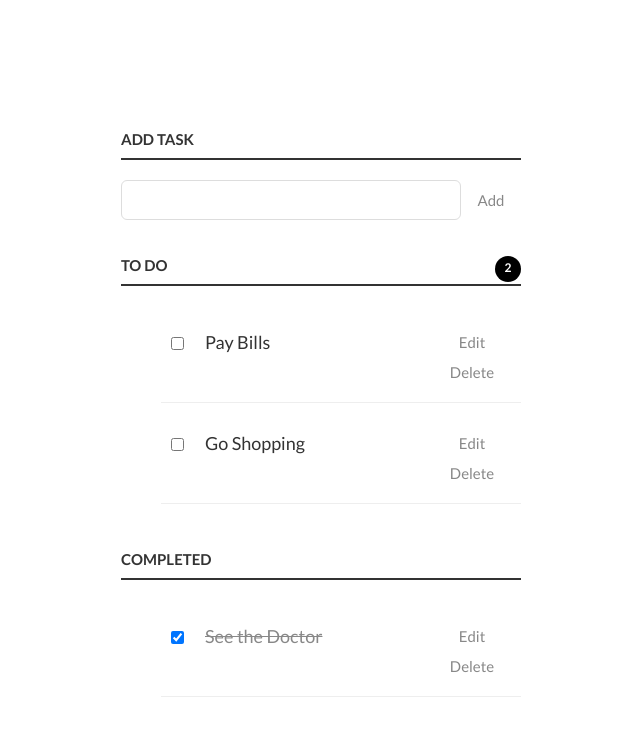
After one commit to wiz4rd54/moontimes_website, a PHP site: page /todo_event.php in a window 1280 px wide. The commit adds this page. Shown: the top 736 px of the page, without its empty margins (319-959 px from the left). Run offline with PHP 8.4, Linux system fonts and the light colour scheme; some libraries are stand-ins or nearby versions.

Commit message:
Update 27 June 1

```diff
--- a/forgot.php
+++ b/forgot.php
@@ -80,7 +80,7 @@ session_start();
     <head>
         <title>Login</title>
         <meta name="viewport" content="width=device-width, initial-scale=1.0">
-        <link rel="stylesheet" href="loginstyle.css" type="text/css">
+        <link rel="stylesheet" href="login-style.css" type="text/css">
     </head>
     <body>
         <form method="post" class="form">
--- a/newevent.php
+++ b/newevent.php
@@ -19,7 +19,6 @@ session_start();
         $result = mysqli_query($con,$query);
         if ($result)
         {
-            echo '<div class="alert"> Entered data </div>';
             header("Location: dashboard.php");
             die;
         }
--- /dev/null
+++ b/todo.js
@@ -0,0 +1,85 @@
+//based on Treehouse tutorial
+$(document).ready(function(){
+
+	//ADD ITEM
+	$('button#add').on('click',function(){
+		//get input's value
+		var $newTask = $('#new-task').val();
+		//check for empty value
+		if($newTask==='') {
+			//show alert message
+			$('.warning').html('<i class="fa fa-warning"></i> No task added').show();
+			//hide success message
+			$('.success').hide();
+		}else{
+			//show success message
+			$('.success').html('<i class="fa fa-check"></i>Task added to list').fadeIn('slow').delay(500).fadeOut();
+			//hide warning
+			$('.warning').hide();
+			//generate and add new list item
+			var newListItem = '<li>';
+			newListItem+='<input type="checkbox">';
+			newListItem+='<label>'+$newTask+'</label>';
+			newListItem+='<input type="text" class="inputTask">';
+			newListItem+='<button class="edit">Edit</button>';
+			newListItem+='<button class="delete">Delete</button>';
+			newListItem+='</li>';
+      //apend to list
+			$('ul#incomplete-tasks').append(newListItem);
+      $('.inputTask').val($newTask);
+			//empty input value
+			$('#new-task').val('');
+		};//end else statement
+		countTask();
+	});//end button click function
+
+	//EDIT TASK
+	//user clicks on edit button
+	$('ul').on('click', '.edit',function(){
+		//get parent
+		var parent = $(this).parent();
+		//check parent class
+		if (!parent.hasClass('editMode')) {
+			parent.addClass('editMode');
+		}else if (parent.hasClass('editMode')) {
+			//grab value entered in input and set as label
+			var editTask = $(this).prev('input[type="text"]').val();
+			var editLabel = parent.find('label');
+			editLabel.html(editTask);
+			//remove edit class
+			parent.removeClass('editMode');
+		};
+
+	});
+
+	//COMPLETE TASK
+	$('ul').on('change','input[type="checkbox"]', function(){
+		//get grand parent
+		var grandpa = $(this).parent().parent();
+		//get parent
+		var parent = $(this).parent();
+		//check which ul the li is under
+		if (grandpa.is('#incomplete-tasks')) {
+			parent.remove();
+			$('#completed-tasks').append(parent);
+		}else if(grandpa.is('#completed-tasks')){
+			parent.remove();
+			$('#incomplete-tasks').append(parent);
+		}
+		countTask();
+	});
+
+	//DELETE TASK
+	$('ul').on('click','.delete',function(){
+		$(this).parent().remove();
+		countTask();
+	});//end delete function
+
+	//TASK COUNTER
+	function countTask(){
+		var remainTask = $('#incomplete-tasks li').length;
+		$('#counter').hide().fadeIn(300).html(remainTask);
+	};
+	countTask();
+
+});//end dom ready
--- /dev/null
+++ b/todo_event.php
@@ -0,0 +1,34 @@
+<?php
+?>
+<!DOCTYPE html>
+<html>
+  <head>
+    <title>Todo App</title>
+    <link href='https://fonts.googleapis.com/css?family=Lato:300,400,700' rel='stylesheet' type='text/css'>
+    <link rel="stylesheet" href="todo_style.css" type="text/css" media="screen" charset="utf-8">
+    <link rel="stylesheet" href="../font-awesome-4.3.0/css/font-awesome.min.css">
+  </head>
+  <body>
+    <div class="container">
+        <p>
+            <label for="new-task">Add Task</label><input id="new-task" type="text"><button id="add">Add</button>
+            <div class="warning"></div>
+            <div class="success"></div>
+        </p>
+
+        <h3>To do
+            <span id="counter"></span></h3>
+            <ul id="incomplete-tasks">
+                <li><input type="checkbox"><label>Pay Bills</label><input type="text" value="Pay Bills"><button class="edit">Edit</button><button class="delete">Delete</button></li>
+                <li><input type="checkbox"><label>Go Shopping</label><input type="text" value="Go Shopping"><button class="edit">Edit</button><button class="delete">Delete</button></li>
+            </ul>
+
+        <h3>Completed</h3>
+            <ul id="completed-tasks">
+            <li><input type="checkbox" checked><label>See the Doctor</label><input type="text"><button class="edit">Edit</button><button class="delete">Delete</button></li>
+            </ul>
+    </div>
+    <script src="https://ajax.googleapis.com/ajax/libs/jquery/3.5.1/jquery.min.js"></script>
+    <script src="todo.js"></script>
+  </body>
+</html>
--- /dev/null
+++ b/todo_style.css
@@ -0,0 +1,149 @@
+@import url("//maxcdn.bootstrapcdn.com/font-awesome/4.3.0/css/font-awesome.min.css");
+/* Basic Style */
+/* Basic Style */
+body {
+  background: #fff;
+  color: #333;
+  font-family: Lato, sans-serif;
+}
+.container {
+  display: block;
+  width: 400px;
+  margin: 100px auto 0;
+}
+.message{
+  float:left;
+  margin-top:10px;
+  display: none;
+}
+.warning{
+  color:#FF0000;
+}
+.success{
+  color: #4DB84D;
+}
+.message
+ul {
+  margin: 0;
+  padding: 0;
+}
+h3 span{
+  background-color: #000;
+  color: #fff;
+  font-size: 12px;
+  text-align: center;
+  letter-spacing: 0;
+  display: inline-block;
+  position: relative;
+  border-radius: 50%;
+  height: 22px;
+  width: 26px;
+  padding: 4px 0 0 0;
+  float: right;
+}
+
+li * {
+  float: left;
+}
+li, h3 {
+  clear:both;
+  list-style:none;
+}
+input, button {
+  outline: none;
+}
+button {
+  background: none;
+  border: 0px;
+  color: #888;
+  font-size: 15px;
+  width: 60px;
+  margin: 10px 0 0;
+  font-family: Lato, sans-serif;
+  cursor: pointer;
+}
+button:hover {
+  color: #333;
+}
+/* Heading */
+h3,
+label[for='new-task'] {
+  color: #333;
+  font-weight: 700;
+  font-size: 15px;
+  border-bottom: 2px solid #333;
+  padding: 30px 0 10px;
+  margin: 0;
+  text-transform: uppercase;
+}
+input[type="text"] {
+  margin: 0;
+  font-size: 18px;
+  line-height: 18px;
+  height: 18px;
+  padding: 10px;
+  border: 1px solid #ddd;
+  background: #fff;
+  border-radius: 6px;
+  font-family: Lato, sans-serif;
+  color: #888;
+}
+input[type="text"]:focus {
+  color: #333;
+}
+
+/* New Task */
+label[for='new-task'] {
+  display: block;
+  margin: 0 0 20px;
+}
+input#new-task {
+  float: left;
+  width: 318px;
+}
+p > button:hover {
+  color: #0FC57C;
+}
+
+/* Task list */
+li {
+  overflow: hidden;
+  padding: 20px 0;
+  border-bottom: 1px solid #eee;
+}
+li > input[type="checkbox"] {
+  margin: 0 10px;
+  position: relative;
+  top: 15px;
+}
+li > label {
+  font-size: 18px;
+  line-height: 40px;
+  width: 237px;
+  padding: 0 0 0 11px;
+}
+li >  input[type="text"] {
+  width: 226px;
+}
+li > .delete:hover {
+  color: #CF2323;
+}
+
+/* Completed */
+#completed-tasks label {
+  text-decoration: line-through;
+  color: #888;
+}
+
+/* Edit Task */
+ul li input[type=text] {
+  display:none;
+}
+
+ul li.editMode input[type=text] {
+  display:block;
+}
+
+ul li.editMode label {
+  display:none;
+}
```
Also changed, not shown: dashboard-ui.css (renamed from dashboardui.css, +54 -1 lines), dashboard.php (+40 -15 lines).
